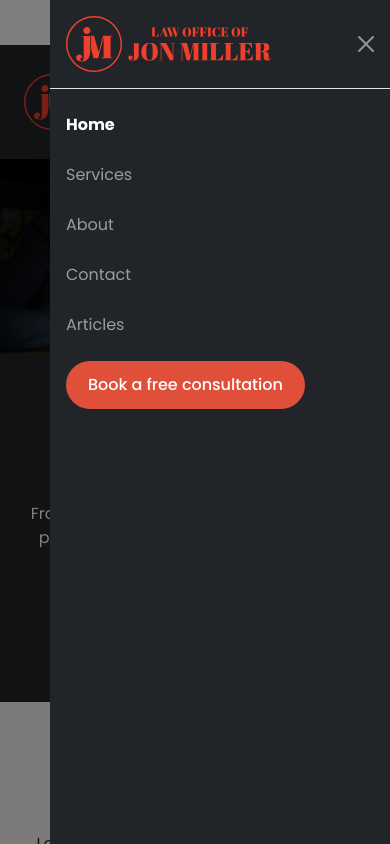
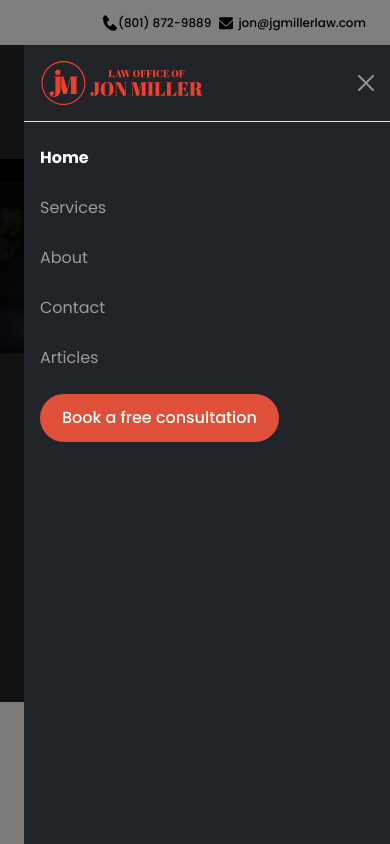
Before and after one commit to developerdeepak/digivito-jgm, a React (Create React App) app: page / in a window 390 px wide. Both pictures are taken after a click on the button 366 px from the left and 101 px from the top of the page. Shown: the top 844 px of the page. Built offline with nearby package versions, Linux system fonts and the light colour scheme.

Commit message:
UI: Fixes for offcanvas logo

```diff
--- a/src/components/pageHeader.js
+++ b/src/components/pageHeader.js
@@ -72,7 +72,7 @@ const PageHeader = () => {
                         </button>
                         <div className="offcanvas offcanvas-end border-start-0 text-bg-dark" id="offcanvasNavbar" aria-labelledby="offcanvasNavbarLabel">
                             <div className="offcanvas-header border-bottom">
-                                <img src={Icons.LogoPrimary} className="header-logo" alt="J.G.Miller header logo" />
+                                <img src={Icons.LogoPrimary} width="164" height="44" className="header-logo" alt="J.G.Miller header logo" />
                                 <button type="button" className="btn-close btn-close-white" data-bs-dismiss="offcanvas" aria-label="Close"></button>
                             </div>
                             <div className="offcanvas-body align-items-center">
--- a/src/scss/partials/_header.scss
+++ b/src/scss/partials/_header.scss
@@ -1,5 +1,4 @@
 .App-header {
-
     .contact-row .col {
         gap: 8px;
         height: 45px;
@@ -56,20 +55,15 @@
         box-shadow: none;
     }
 
-    .header-logo {
-        @include media-breakpoint-down(lg) {
-            width: 205px;
-        }
-    }
-
     .header-cta {
         padding: 12px 22px;
     }
 
     .offcanvas.offcanvas-end {
         @include media-breakpoint-down(lg) {
-            width: calc(100% - 50px);
+            width: calc(100% - 24px);
             max-width: var(--bs-offcanvas-width);
+            top: 45px;
         }
     }
 
```
